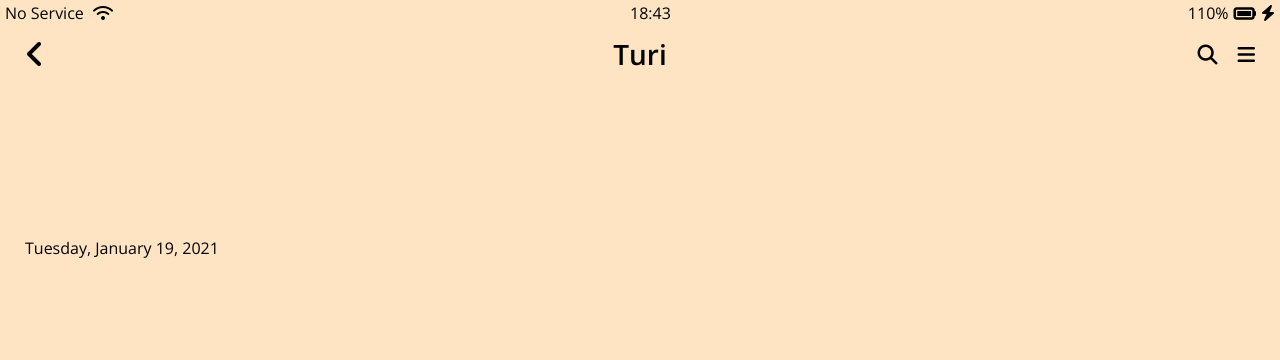
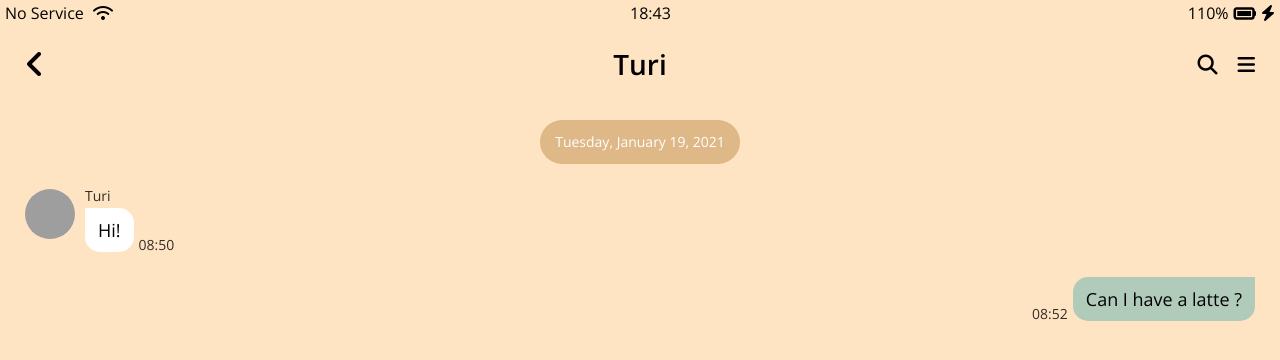
Before and after one commit to sookm/kokoaclone, a plain HTML site: page chat.html in a window 1280 px wide. Shown: the top 360 px of the page. Drawn offline with nearby package versions, Linux system fonts and the light colour scheme; grey boxes are pictures that could not be loaded.

Commit message:
2021 0118

```diff
--- a/chat.html
+++ b/chat.html
@@ -42,6 +42,28 @@
 
     <main class="main-screen main-chat">
       <div class="chats__timestamp">Tuesday, January 19, 2021</div>
+
+      <div class="message-row">
+        <img
+          src="https://avatars1.githubusercontent.com/u/73997195?s=460&u=f6c55648c26be826083a4ba4f4b0a710876ffdf1&v=4"
+        />
+        <div class="message-row__content">
+          <span class="message__author">Turi</span>
+          <div class="message_info">
+            <span class="message__bubble">Hi!</span>
+            <span class="message__time">08:50</span>
+          </div>
+        </div>
+      </div>
+
+      <div class="message-row message-row--own">
+        <div class="message-row__content">
+          <div class="message_info">
+            <span class="message__bubble">Can I have a latte ?</span>
+            <span class="message__time">08:52</span>
+          </div>
+        </div>
+      </div>
     </main>
 
     <script
--- a/css/screens/chat.css
+++ b/css/screens/chat.css
@@ -4,16 +4,90 @@
 }
 #chat-screen .status-bar {
   background-color: bisque;
+}
+#chat-screen .status-bar,
+#chat-screen .alt-header {
   position: fixed;
-}
-#chat-screen .alt-header {
   top: 0;
   width: 100%;
   box-sizing: border-box;
-  background-color: bisque;
-
-
+}
+#chat-screen .status-bar {
+  z-index: 2;
+}
+#chat-screen .alt-header {
+  top: 10px;
+  z-index: 1;
 }
 .main-chat {
-  margin-top: 150px;
+  margin-top: 120px;
+  display: flex;
+  flex-direction: column;
+  align-items: center;
 }
+.chats__timestamp {
+  color: white;
+  background-color: burlywood;
+  padding: 15px;
+  font-size: 14px;
+  border-radius: 25px;
+  margin-bottom: 25px;
+}
+.message-row {
+  width: 100%;
+  display: flex;
+  margin-bottom: 25px;
+}
+.message-row img {
+  width: 50px;
+  height: 50px;
+  border-radius: 30px;
+  margin-right: 10px;
+}
+
+.message__author {
+  margin-bottom: 5px;
+  display: block;
+}
+.message__bubble {
+  background-color: white;
+  padding: 13px;
+  font-size: 18px;
+  border-radius: 15px;
+  border-top-left-radius: 0px;
+  margin-right: 5px;
+}
+.message_info {
+  display: flex;
+  align-items: flex-end;
+}
+.message__author,
+.message__time {
+  opacity: 0.8;
+  font-size: 14px;
+}
+
+.message-row--own {
+  justify-content: flex-end;
+}
+.message-row--own .message__bubble {
+  background-color: var(--mint);
+  border-top-right-radius: 0px;
+  border-top-left-radius: 15px;
+  margin-right: 0px;
+  margin-left: 5px;
+}
+
+/* the first way to flip them */
+/* order works Only on flex children */
+/* .message-row--own message__bubble {
+    order: 1;
+}
+message-row--own message__time {
+  order: 0;
+} */
+/* the first way to flip them */
+
+.message-row--own .message_info {
+  flex-direction: row-reverse;
+}
```
Also changed, not shown: 1 other file.
